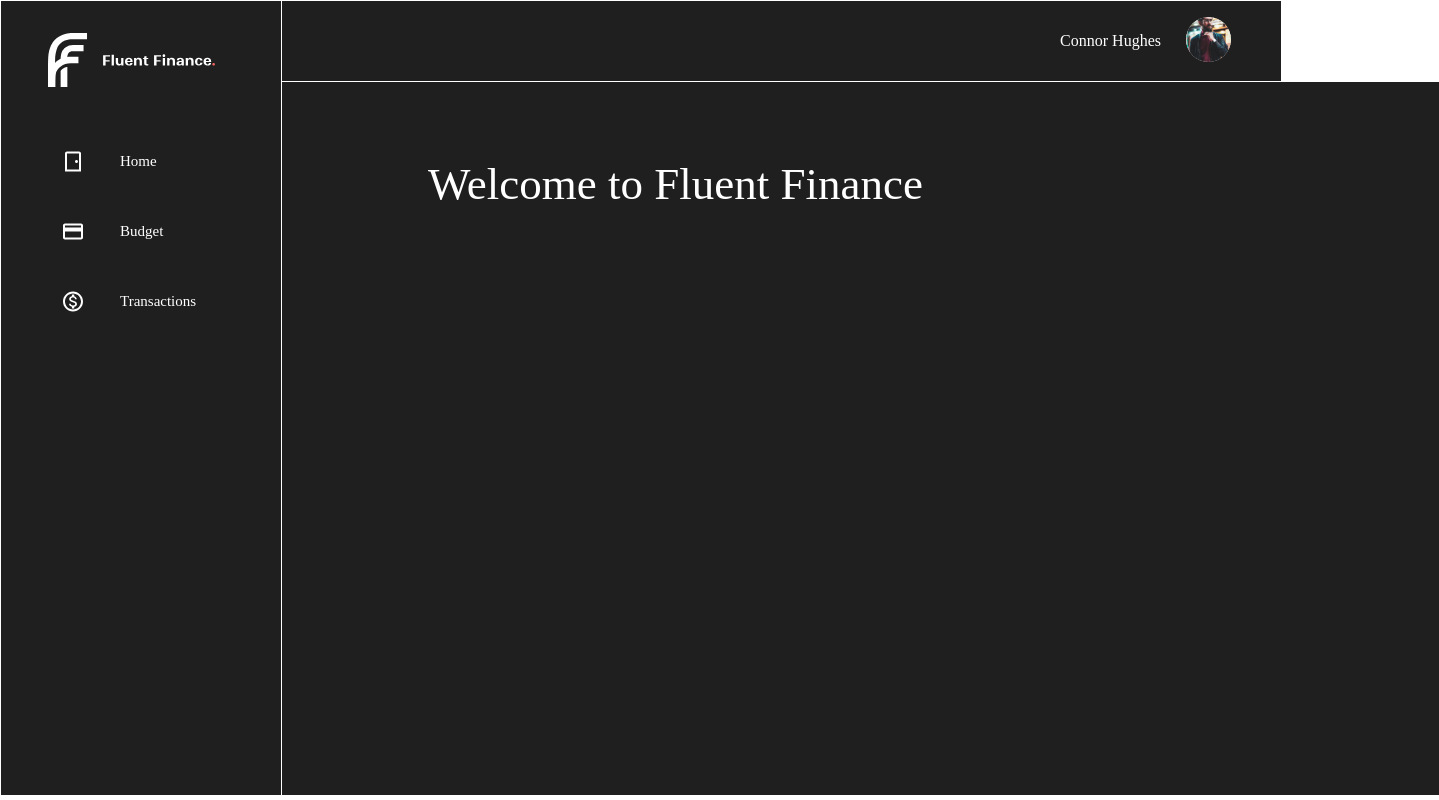
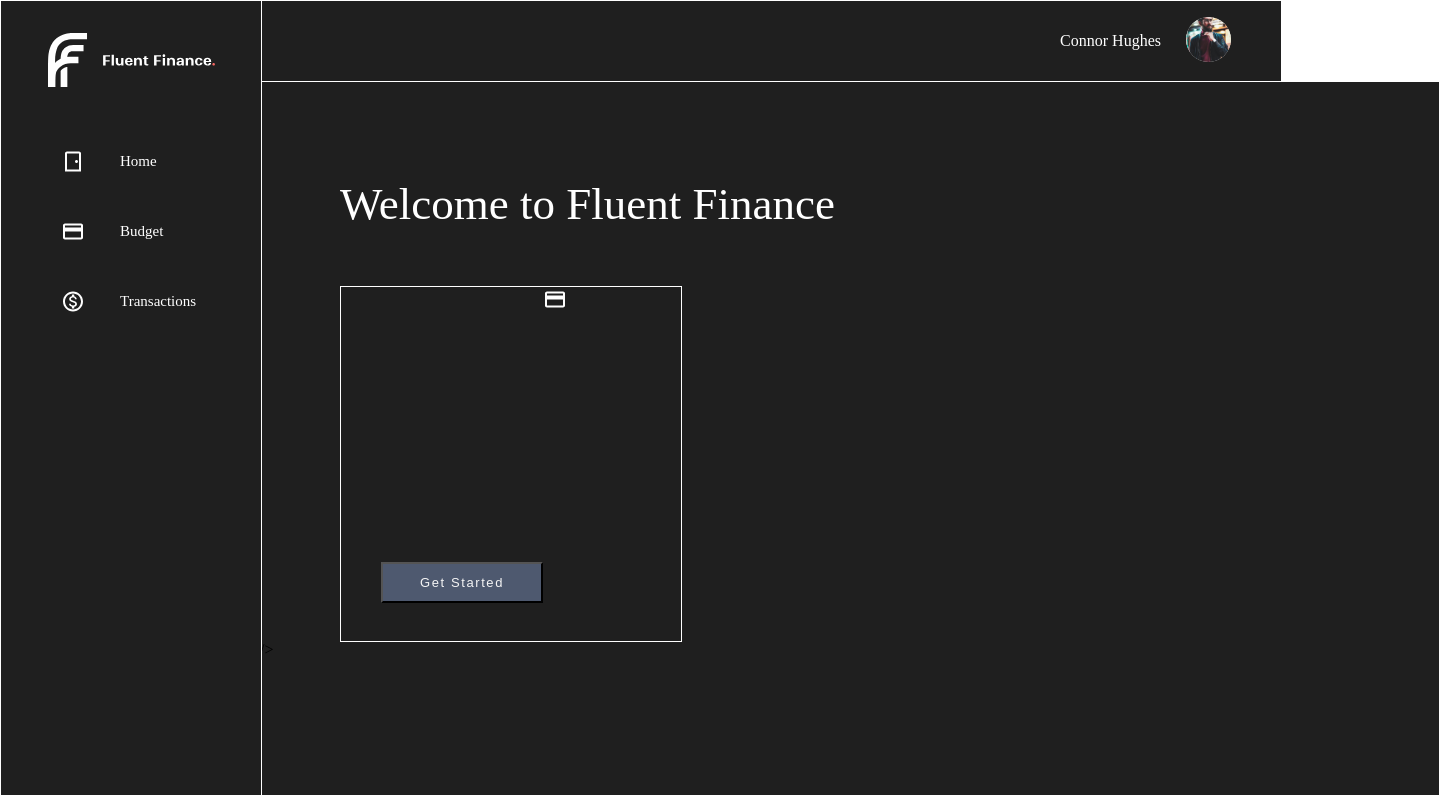
Before and after one commit to Connor-Hughes-Nes/fluent-finance-ui, a React (Create React App) app: page /dashboard in a window 1280 px wide. Shown: the whole page, 1439 px wide, since content can reach past the window. Built offline with nearby package versions, Linux system fonts and the light colour scheme.

Commit message:
Add card to dashboard

```diff
--- a/src/components/authentication/login.scss
+++ b/src/components/authentication/login.scss
@@ -5,7 +5,7 @@
   background-size: cover;
   background-position: center;
   background-repeat: no-repeat;
-  font-family: Montserrat, serif;
+  //font-family: Montserrat, sans-serif;
   box-sizing: border-box;
 
   display: block; //TODO: Check
@@ -16,10 +16,6 @@
     color: white;
     font-size: 59px;
   }
-
-  //TODO: Create base font size file for all <h> tags
-  // + check setting styles to the class instead of classes
-  // font colour for input fields
 
   //TODO: Style components with base styles
   // then do per page styles with classNames
--- a/src/components/dashboard/Dashboard.jsx
+++ b/src/components/dashboard/Dashboard.jsx
@@ -1,5 +1,8 @@
 import React from 'react'
 import DashboardCard from './DashboardCard';
+import { ReactComponent as HomeIcon} from '../../icons/home-icon.svg';
+import { ReactComponent as BudgetIcon} from '../../icons/budget-icon.svg';
+import { ReactComponent as TransactionIcon} from '../../icons/transaction-icon.svg';
 
 import './dashboard.scss'
 
@@ -11,18 +14,22 @@ const Dashboard = () => {
         <header className="dashboard__header">
           <h2 className="dashboard__title">Welcome to Fluent Finance</h2>
           <main onChange="dashboard__cards">
-            {/*<DashboardCard*/}
-            {/*  title="Budget"*/}
-            {/*  path="/budget"*/}
-            {/*/>*/}
+            <DashboardCard
+              // items={}
+              label="Budget"
+              path="/budget"
+              icon={<BudgetIcon/>}
+            />
             {/*<DashboardCard*/}
             {/*  title="Transactions"*/}
             {/*  path="/transactions"*/}
+            {/*  icon={<TransactionIcon/>}*/}
             {/*/>*/}
             {/*<DashboardCard*/}
             {/*  title="Meeting Budget"*/}
             {/*  path="/"*/}
-            {/*/>*/}
+            {/*  icon={<HomeIcon/>}*/}
+            />
           </main>
         </header>
       </section>
--- a/src/components/dashboard/DashboardCard.jsx
+++ b/src/components/dashboard/DashboardCard.jsx
@@ -2,17 +2,20 @@ import React from 'react';
 import { Link } from 'react-router-dom';
 
 import './dashboard-card.scss'
+import { Button } from '../button/Button';
+import { noOp } from '@neslotech/utils';
 
-const DashboardCard = (title, path) => (
+const DashboardCard = ({ title, path, icon }) => (
+
+
   <article className="dashboard-card">
     <section className="dashboard-card__detail">
       {/*<h4>{title}</h4>*/}
       <Link className="dashboard-card__action" to={path}>
-        Get Started
+        <Button placeholder="Get Started" label="Get Started" type="submit" onClick={noOp} />
       </Link>
     </section>
-    {/*<section className="dashboard-card__icon">{icon}</section>*/}
+    <section className="dashboard-card__icon">{icon}</section>
   </article>
 );
-
 export default DashboardCard;
--- a/src/components/dashboard/dashboard-card.scss
+++ b/src/components/dashboard/dashboard-card.scss
@@ -4,16 +4,20 @@
   height: 354px;
   border: solid 1px #FEFEFE;
   cursor: pointer;
-  justify-content: space-between;
+
+  //flex-direction: row;
+  margin-left: 80px;
+  margin-top: 59px;
 
   &__detail {
     display: flex;
-    flex-direction: column;
+    flex-direction: row;
     justify-content: space-between;
   }
 
   &__action {
-
+    margin: 275px 0 0 40px;
+    text-decoration: none;
   }
 
 }
--- a/src/components/dashboard/dashboard.scss
+++ b/src/components/dashboard/dashboard.scss
@@ -1,10 +1,11 @@
 .dashboard {
   display: flex;
   //align-items: flex-end;
-  width: 1161px;
+  width: 1201px;
   height: 713px;
   background-color: #1F1F1F;
-  margin-left: 278px;
+  margin-left: 260px;
+  position: fixed;
 
 
   &__actions {
@@ -17,12 +18,12 @@
 
   &__title {
     color: white;
-    margin: 80px 0 0 150px ;
-    //margin-left: 10px;
+    margin: 100px 0 0 80px ;
     font-size: 45px;
   }
 
   &__cards {
-
+    display: flex;
+    flex-direction: row;
   }
 }
--- a/src/components/header/Header.jsx
+++ b/src/components/header/Header.jsx
@@ -1,7 +1,6 @@
 import React from 'react';
 import { Link } from 'react-router-dom';
 
-// import { ReactComponent as UserIcon } from './icons/temp-user-icon.svg';
 import { ReactComponent as UserIcon } from '../../icons/temp-user-icon.svg';
 
 import './header.scss'
--- a/src/components/header/header.scss
+++ b/src/components/header/header.scss
@@ -5,6 +5,7 @@
   justify-content: flex-end;
   background-color: #1F1F1F;
   height: 80px;
+  //position: relative;
   z-index: 2;
   top: 0;
 
--- a/src/components/sidebar/sidebar.scss
+++ b/src/components/sidebar/sidebar.scss
@@ -3,7 +3,7 @@
   background-color: #1F1F1F;
   border: solid 1px white;
   z-index: 1;
-  width: 280px;
+  width: 260px;
   height: 794px;
   position: fixed;
   flex-direction: column;
--- a/src/containers/dashboard/Dashboard.container.jsx
+++ b/src/containers/dashboard/Dashboard.container.jsx
@@ -1,7 +1,5 @@
 import React from 'react';
-import { useSelector } from 'react-redux';
 import Dashboard from '../../components/dashboard/Dashboard';
-import DashboardCard from '../../components/dashboard/DashboardCard';
 import Header from '../../components/header/Header';
 import Sidebar from '../../components/sidebar/Sidebar';
 import { ReactComponent as HomeIcon} from '../../icons/home-icon.svg';
@@ -33,13 +31,10 @@ const DashboardContainer = () => {
 
   return (
     <main>
-      <div>
-        <Sidebar items={items}/>
-        <Header />
-        <Dashboard />
-      </div>
+      <Sidebar items={items}/>
+      <Header />
+      <Dashboard />
     </main>
-
   )
 }
 
```
